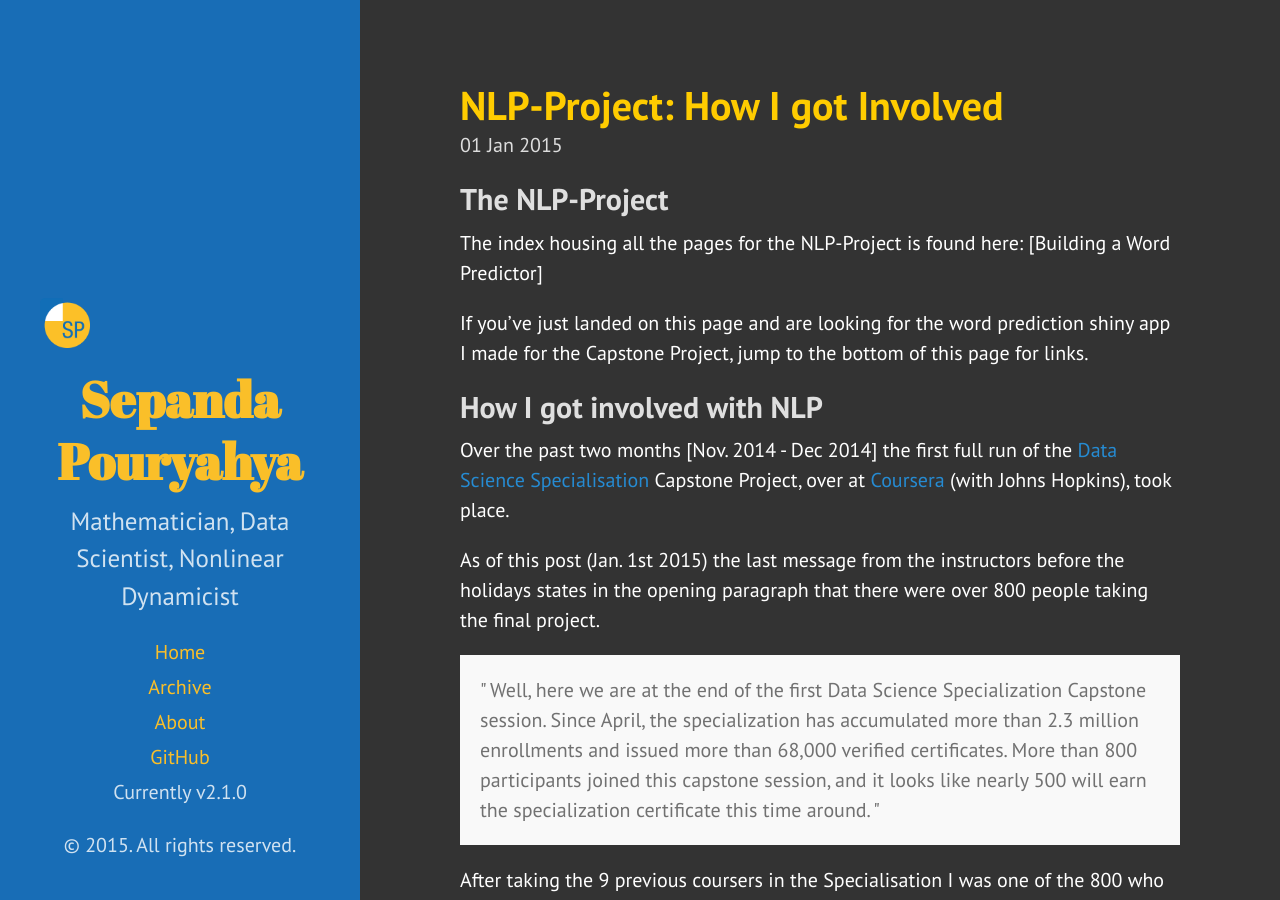
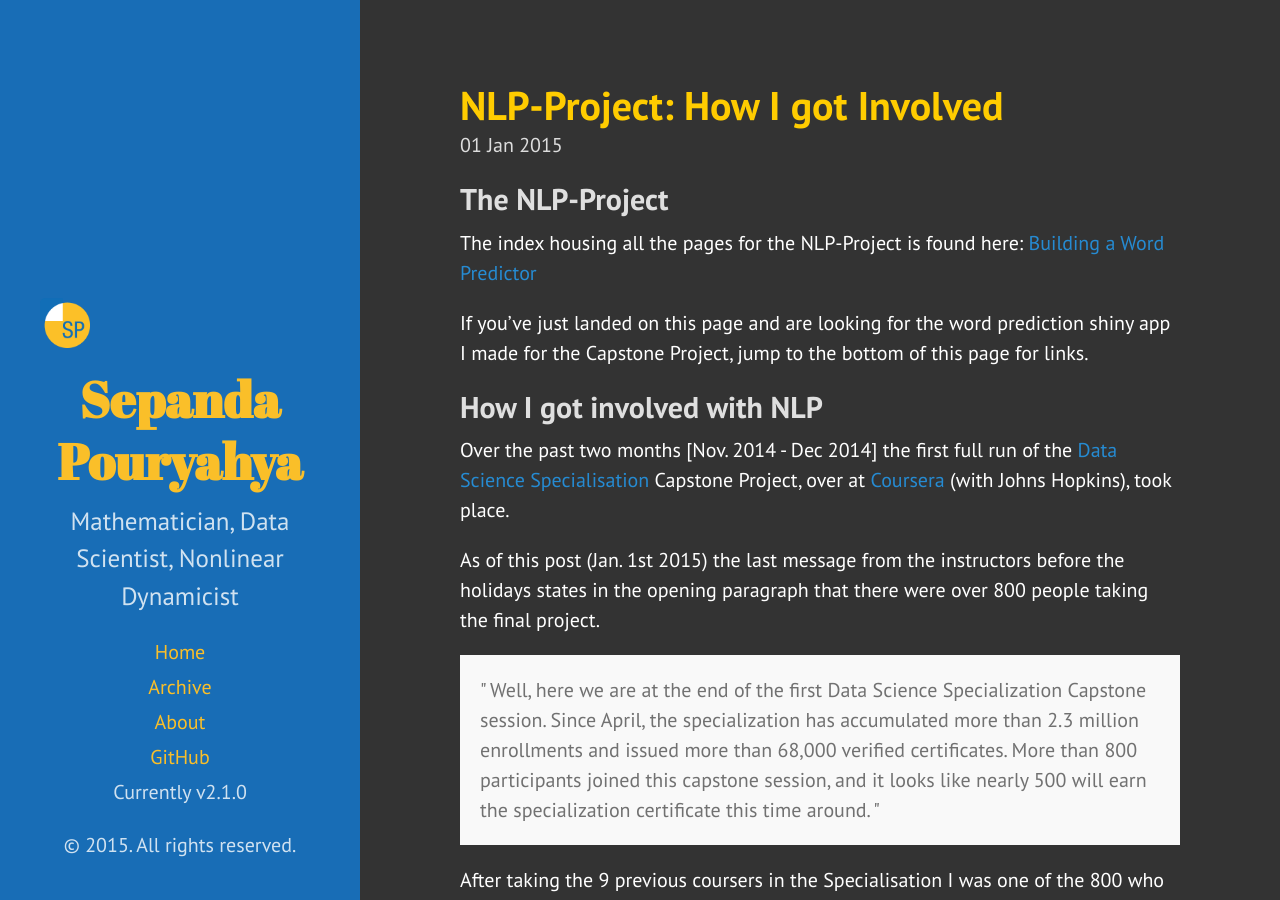
Before and after one commit to sepanda/sepanda.github.io, a Jekyll site: the page built from _posts/2015-01-01-NLP_2_PersonalExperience.md, in a window 1280 px wide and 900 px high. Built offline with Jekyll 4.4.1, drawn with Linux system fonts in a browser that asks for light colours; Markdown is read by kramdown in place of the engine named in the settings; part of the change alters nothing that is shown.

```diff
--- a/_posts/2015-01-01-NLP_2_PersonalExperience.md
+++ b/_posts/2015-01-01-NLP_2_PersonalExperience.md
@@ -8,7 +8,7 @@ date: "Thursday, January 01, 2015"
 
 ## The NLP-Project
 
-The index housing all the pages for the NLP-Project is found here: [Building a Word Predictor]
+The index housing all the pages for the NLP-Project is found here: [Building a Word Predictor](http://sepanda.com/2015/01/01/NLP_1_BuildingAWordPredictor/)
 
 If you've just landed on this page and are looking for the word prediction shiny app I made for the Capstone Project, jump to the bottom of this page for links.
 
```
